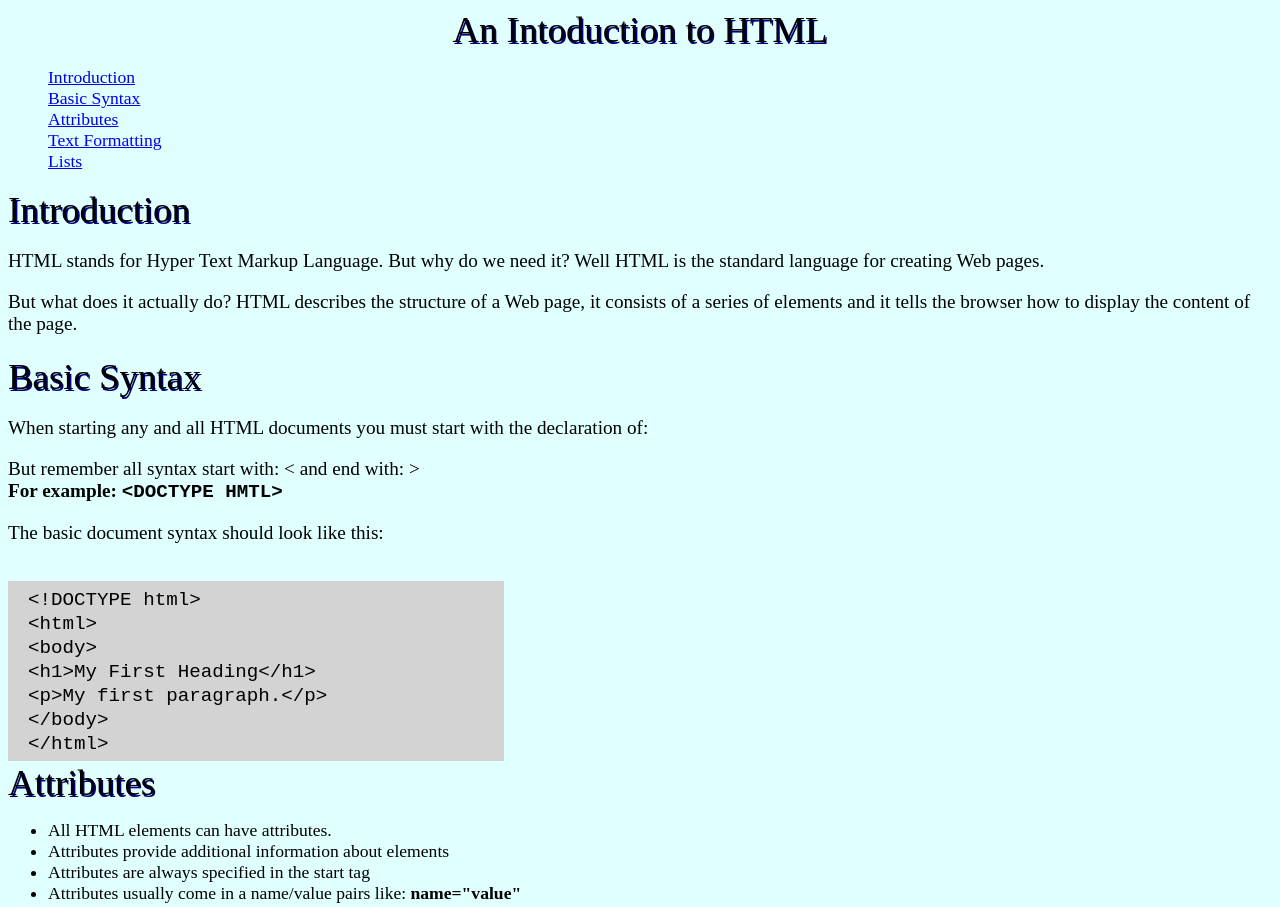
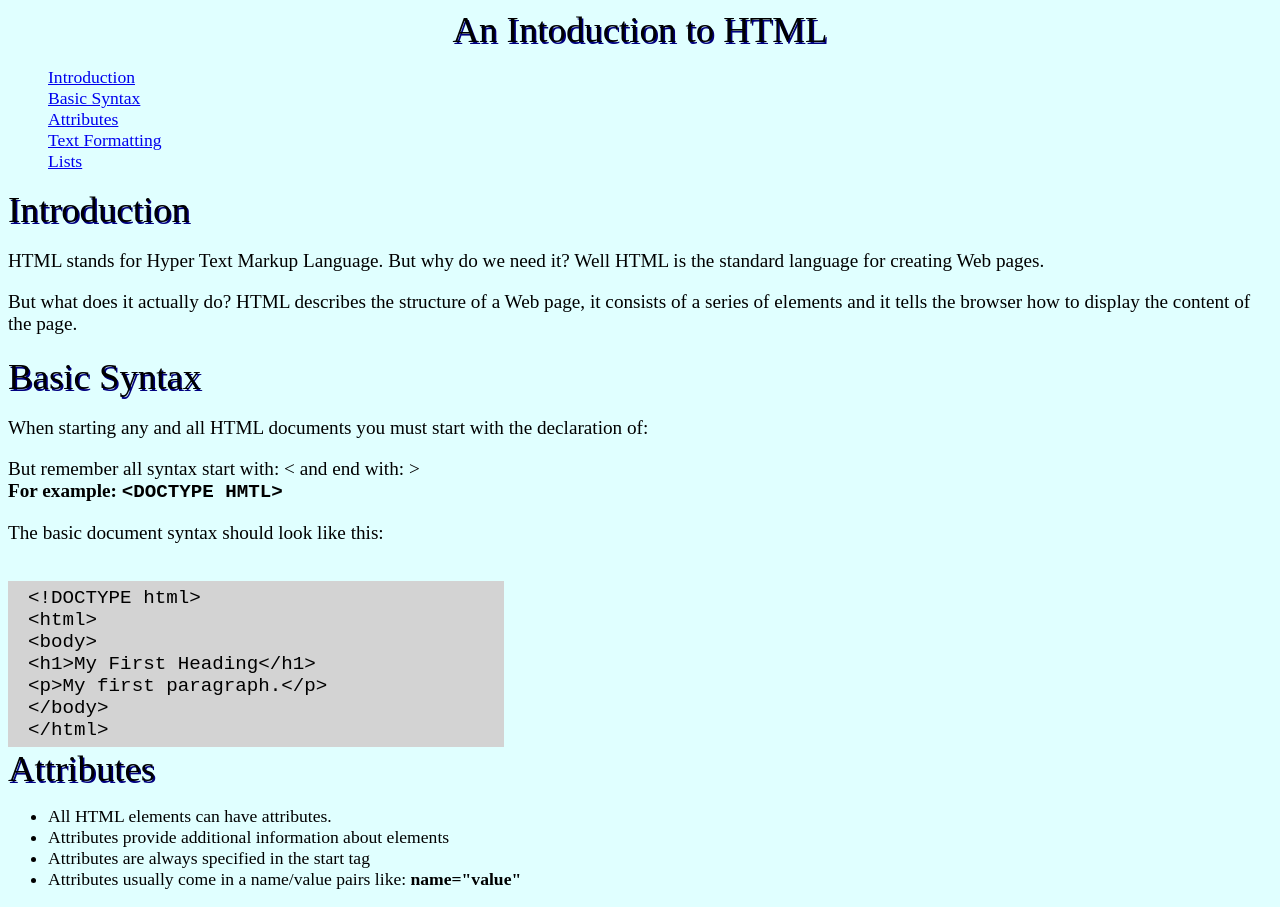
Before and after one commit to mend1226/mend1226.github.io, a plain HTML site: page CST251/Certificate/Task3/Task3.html in a window 1280 px wide. Shown: the top 907 px of the page. Drawn offline with Linux system fonts and the light colour scheme; files that its build step writes are made by us from their sources.

Commit message:
Update style.css

```diff
--- a/CST251/Certificate/Task3/style.css
+++ b/CST251/Certificate/Task3/style.css
@@ -34,7 +34,7 @@ a:active{
 
 .example{
 	background-color: lightgray;
-	font-family: "Lucida Console", "Menlo", "Monaco", "Courier", monospace;
+	font-family: "Courier";
 	font-size: 1.2rem;
 	padding: 6px;
 	width: 470px;
```
